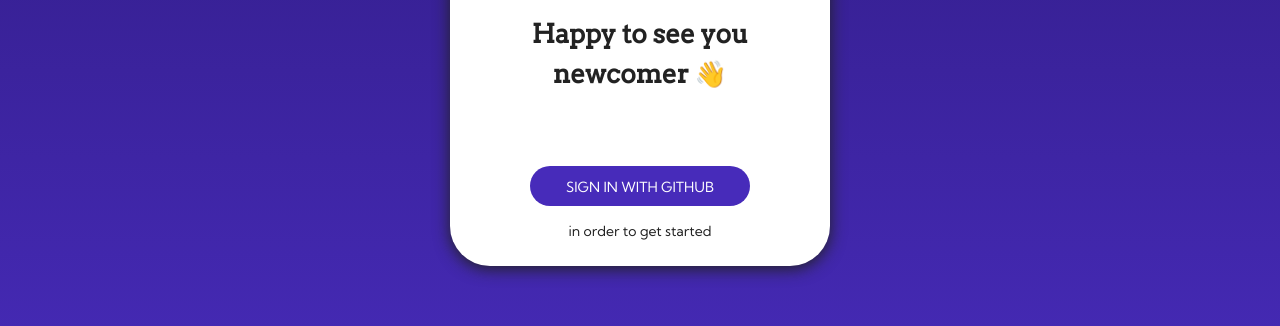
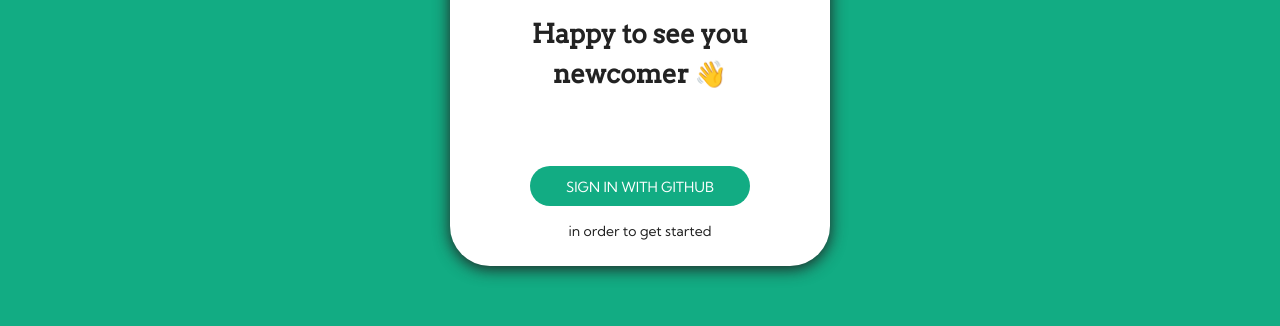
Before and after one commit to rodell1983/cse341-lesson5, a website: page static/index.html in a window 1280 px wide. Shown: the part 374-700 px from the top of the page. Drawn offline with nearby package versions, Linux system fonts and the light colour scheme.

Commit message:
change colors

```diff
--- a/static/style.css
+++ b/static/style.css
@@ -6,8 +6,7 @@
     display: flex;
     justify-content: center;
     align-items: center;
-    background: rgb(71, 43, 186);
-    background: linear-gradient(0deg, rgba(71, 43, 186, 1) 0%, rgba(44, 25, 121, 1) 100%);
+    background: rgb(18, 172, 131);
   }
 
   .content {
@@ -48,7 +47,7 @@
     padding-top: 2px;
     border-radius: 20px;
     color: white;
-    background: rgba(71, 43, 186, 1);
+    background: rgba(18, 172, 131, 1);
     margin: 0 auto;
     border: none;
     font-size: 14px;
```
Also changed, not shown: static/index.html (+1 -0 lines).
